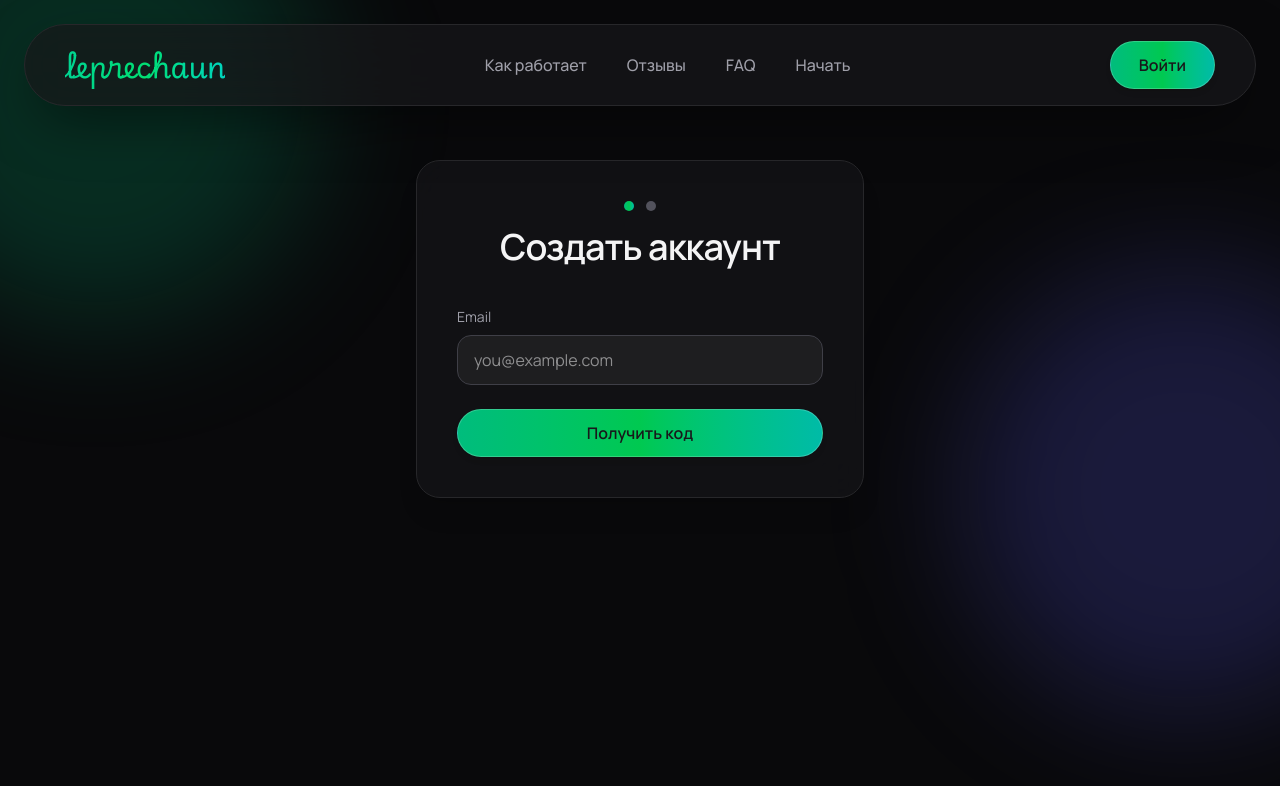
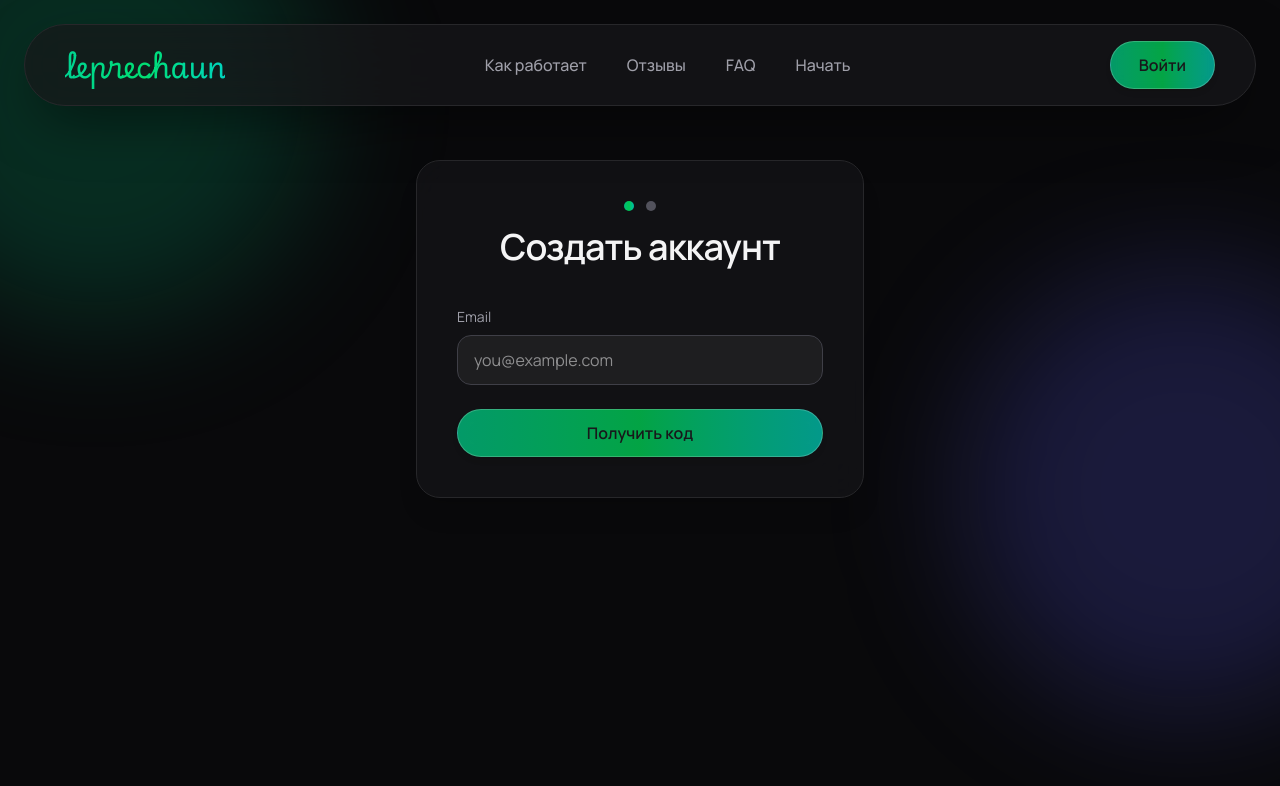
Before and after one commit to ecoobe/leprechaun, a Next.js app in the folder frontend/: page /register in a window 1280 px wide. Shown: the top 786 px of the page. Built offline with nearby package versions, Linux system fonts and the light colour scheme.

Commit message:
f.6.4.10

```diff
--- a/frontend/components/ui/button.tsx
+++ b/frontend/components/ui/button.tsx
@@ -10,9 +10,9 @@ const buttonVariants = cva(
   {
     variants: {
       variant: {
-        /* LIQUID GLASS PRIMARY WITH CLEAR TEXT */
+        /* LIQUID GLASS PRIMARY WITH ORIGINAL GREEN GRADIENT */
         primary: `
-          bg-gradient-to-r from-emerald-500 via-green-500 to-teal-500
+          bg-gradient-to-r from-emerald-500/80 via-green-500/80 to-teal-500/80
           text-zinc-900
           backdrop-blur-sm
           border border-white/20
```
